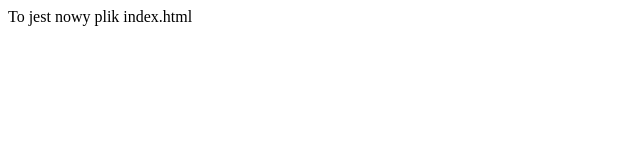
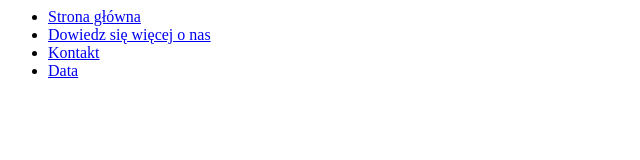
Before and after one commit to atreides-pl/GitHub, a plain HTML site: page index.html in a window 1280 px wide. Shown: the whole page, without its empty margins (0-640 px from the left). Drawn offline with Linux system fonts and the light colour scheme.

Commit message:
Dodanie nagłówka strony z menu nawigacyjnym (#1)
* feat: add website header with navigation menu

* fix: address code review comments

```diff
--- a/index.html
+++ b/index.html
@@ -1 +1,10 @@
-To jest nowy plik index.html
+<header>
+   <nav>
+     <ul>
+       <li><a href="index.html" aria-current="page">Strona główna</a></li>
+       <li><a href="about.html">Dowiedz się więcej o nas</a></li>
+       <li><a href="contact.html">Kontakt</a></li>
+       <li><a href="date.html">Data</a></li>
+     </ul>
+   </nav>
+</header>
```
